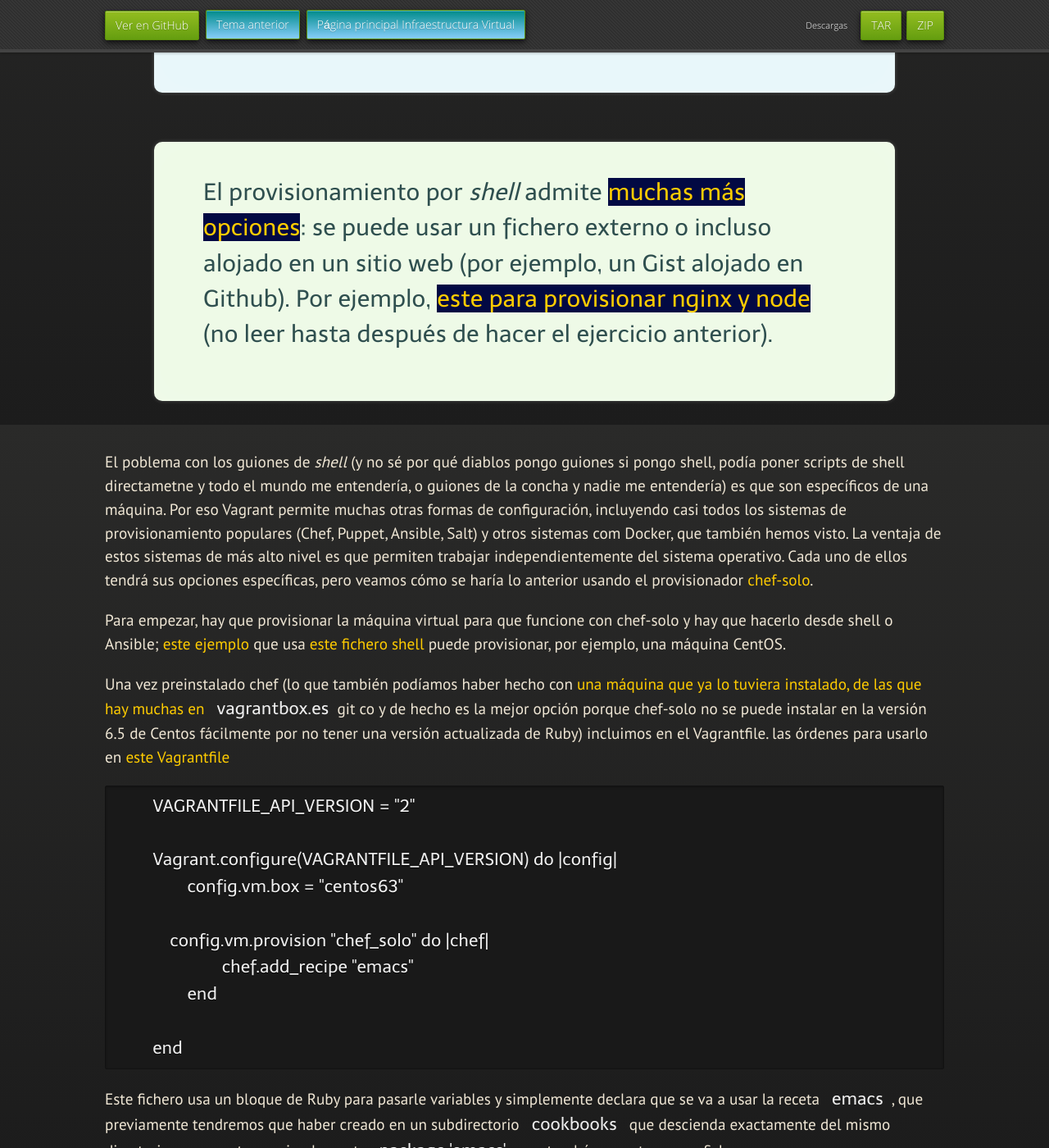
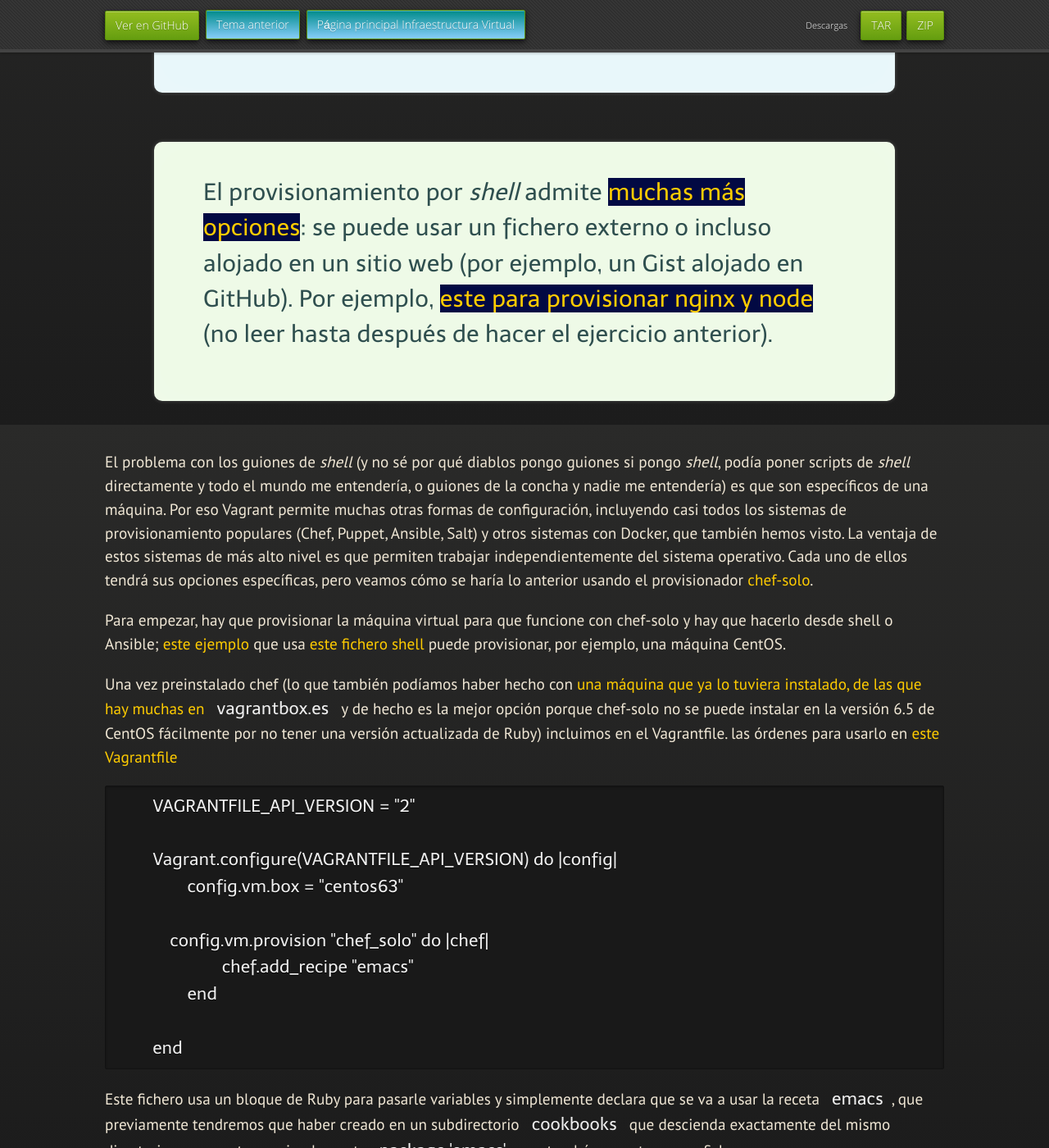
Before and after one commit to JJ/IV, a Jekyll site: the page built from documentos/temas/Gestion_de_configuraciones.md, in a window 1280 px wide and 1400 px high, scrolled down 11182 px. Shown: the whole window at 82% size. Built offline with Jekyll 4.4.1, drawn with Linux system fonts in a browser that asks for light colours; nearby versions of some CDN libraries; some web fonts are replaced; our own code applies the rules of GitHub Pages for plain Markdown files; some of the changed text lies outside the part shown.

Commit message:
Sync documentos/temas/Gestion_de_configuraciones.md de master a gh-pages

```diff
--- a/documentos/temas/Gestion_de_configuraciones.md
+++ b/documentos/temas/Gestion_de_configuraciones.md
@@ -488,7 +488,7 @@ parte en la que efectivamente se hace la provisión va justamente a
 continuación. La orden `config.vm.provision` indica que se va a usar
 el sistema de provisión del `shell`, es decir, órdenes de la línea de
 comandos; se le pasa un hash en Ruby  (variable: valor, tal como en
-javascript, separados por comas) en el que la clave `inline` indica el
+JavaScript, separados por comas) en el que la clave `inline` indica el
 comando que se va a ejecutar, en este caso `yum`, el programa para
 instalar paquetes en CentOS, y al que se le indica `-y` para que
 conteste *Yes* a todas las preguntas sobre la instalación.
@@ -510,19 +510,19 @@ web que pueda ser útil para alguna otra práctica
 El provisionamiento por *shell* admite
 [muchas más opciones](http://docs.vagrantup.com//provisioning/shell.html):
 se puede usar un fichero externo o incluso alojado en un sitio web
-(por ejemplo, un Gist alojado en Github). Por ejemplo,
+(por ejemplo, un Gist alojado en GitHub). Por ejemplo,
 [este para provisionar nginx y node](https://gist.github.com/DamonOehlman/5754302)
 (no leer hasta después de hacer el ejercicio anterior).
 
 </div>
 
-El poblema con los guiones de *shell* (y no sé por qué diablos pongo
-guiones si pongo shell, podía poner scripts de shell directametne y
+El problema con los guiones de *shell* (y no sé por qué diablos pongo
+guiones si pongo *shell*, podía poner scripts de *shell* directamente y
 todo el mundo me entendería, o guiones de la concha y nadie me
 entendería) es que son específicos de una máquina. Por eso Vagrant
 permite muchas otras formas de configuración, incluyendo casi todos
 los sistemas de provisionamiento populares (Chef, Puppet, Ansible,
-Salt) y otros sistemas com Docker, que también hemos visto. La ventaja
+Salt) y otros sistemas con Docker, que también hemos visto. La ventaja
 de estos sistemas de más alto nivel es que permiten trabajar
 independientemente del sistema operativo. Cada uno de ellos tendrá sus
 opciones específicas, pero veamos cómo se haría lo anterior usando el
@@ -537,9 +537,9 @@ que usa
 puede provisionar, por ejemplo, una máquina CentOS.
 
 Una vez preinstalado chef (lo que también podíamos haber hecho con
-[una máquina que ya lo tuviera instalado, de las que hay muchas en `vagrantbox.es`](http://www.vagrantbox.es/)git co
+[una máquina que ya lo tuviera instalado, de las que hay muchas en `vagrantbox.es`](http://www.vagrantbox.es/)
 y de hecho es la mejor opción porque chef-solo no se puede instalar en
-la versión 6.5 de Centos fácilmente por no tener una versión
+la versión 6.5 de CentOS fácilmente por no tener una versión
 actualizada de Ruby)
 incluimos en el Vagrantfile. las órdenes para usarlo en
 [este Vagrantfile](../../ejemplos/vagrant/provision/chef/Vagrantfile)
@@ -596,9 +596,9 @@ A donde ir desde aquí
 -------
 
 Este es el último tema del curso, pero a partir de aquí se puede
-seguir aprendiendo sobre devops en [el blog](http://devops.com/) o
+seguir aprendiendo sobre DevOps en [el blog](http://devops.com/) o
 [en IBM](https://www.ibm.com/cloud-computing/products/devops/). Libros como
-[DevOps for Developers](https://www.amazon.es/dp/B009D6ZB0G?tag=atalaya-21&camp=3634&creative=24822&linkCode=as4&creativeASIN=B009D6ZB0G&adid=0PB61Y2QD9K49W3EP8MN&)
+[*DevOps for Developers*](https://www.amazon.es/dp/B009D6ZB0G?tag=atalaya-21&camp=3634&creative=24822&linkCode=as4&creativeASIN=B009D6ZB0G&adid=0PB61Y2QD9K49W3EP8MN&)
 pueden ser también de ayuda.
 
 Si no lo has hecho ya, es hora de comenzar
```
Also changed, not shown: other parts of documentos/temas/Gestion_de_configuraciones.md (+3 -3 lines).
